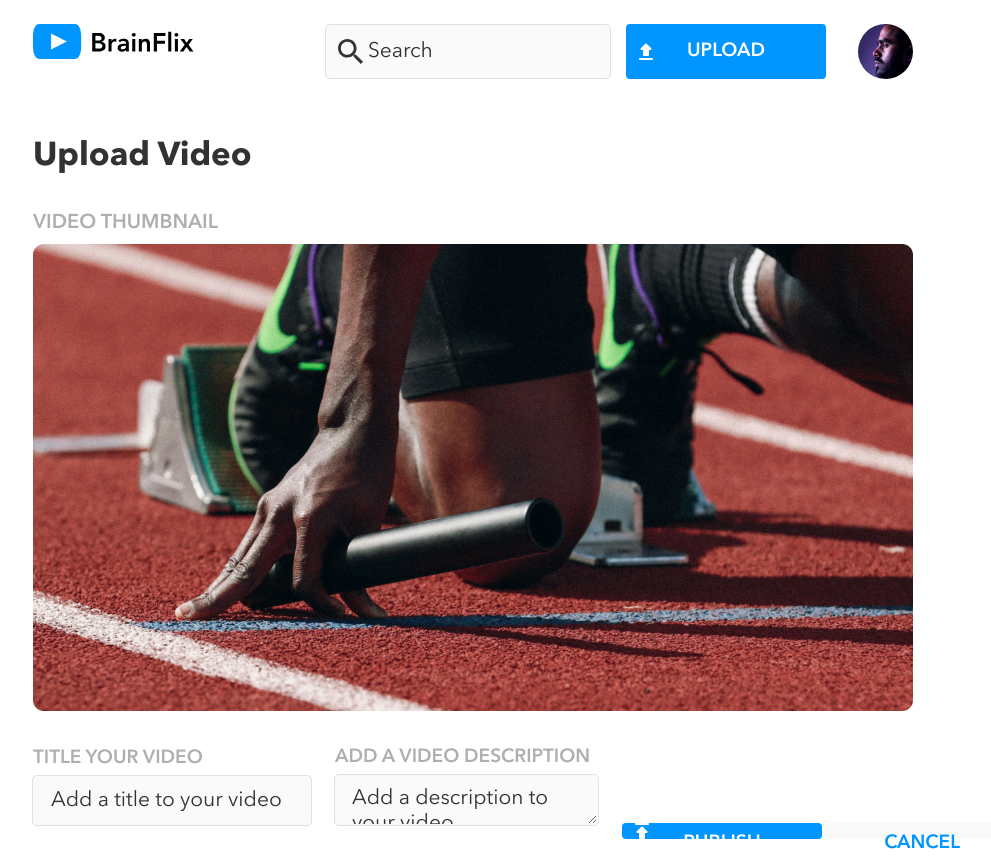
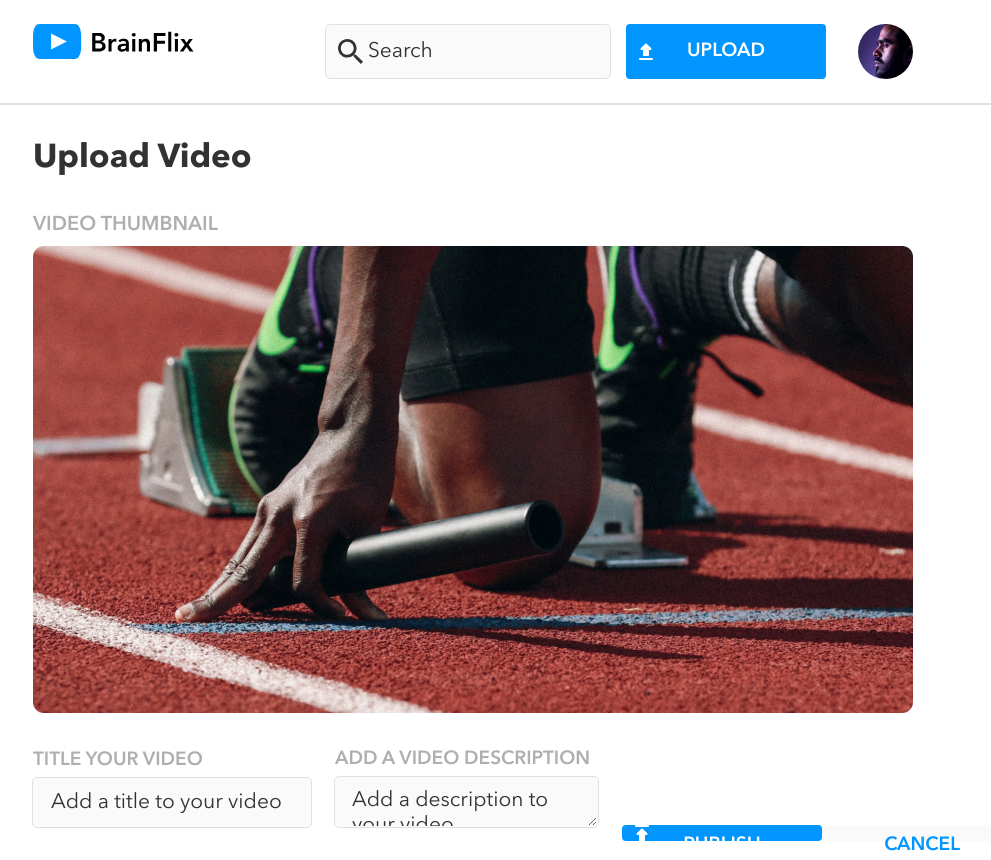
Before and after one commit to nicmart-dev/brainflix, a React (Create React App) app: page /upload in a window 1280 px wide. Shown: the whole page, without its empty margins (167-1158 px from the left). Built offline with nearby package versions, Linux system fonts and the light colour scheme.

Commit message:
add page upload header line divider

```diff
--- a/src/components/SiteHeader/SiteHeader.jsx
+++ b/src/components/SiteHeader/SiteHeader.jsx
@@ -7,15 +7,21 @@ import Btn from "../Btn";
 // import logo image to display
 import logo from "../../assets/logo/BrainFlix-logo.svg";
 
-import { Link } from "react-router-dom";
+import { Link, useLocation } from "react-router-dom";
 
 function SiteHeader() {
   function search(formData) {
     formData.preventDefault();
   }
 
+  // check current location to only display line divider in upload page
+  const location = useLocation();
+  const currentPath = location.pathname;
+  let className = "site-header";
+  if (currentPath === "/upload") className += ` site-header--upload`;
+
   return (
-    <header className="site-header">
+    <header className={className}>
       <Link to="/videos/84e96018-4022-434e-80bf-000ce4cd12b8">
         <img src={logo} alt="site logo" className="site-header__logo" />
       </Link>
--- a/src/components/SiteHeader/SiteHeader.scss
+++ b/src/components/SiteHeader/SiteHeader.scss
@@ -81,3 +81,8 @@
     width: 100%;
   }
 }
+
+//show line divider but only if header is on upload page
+.site-header--upload {
+  @include line-divider;
+}
```
